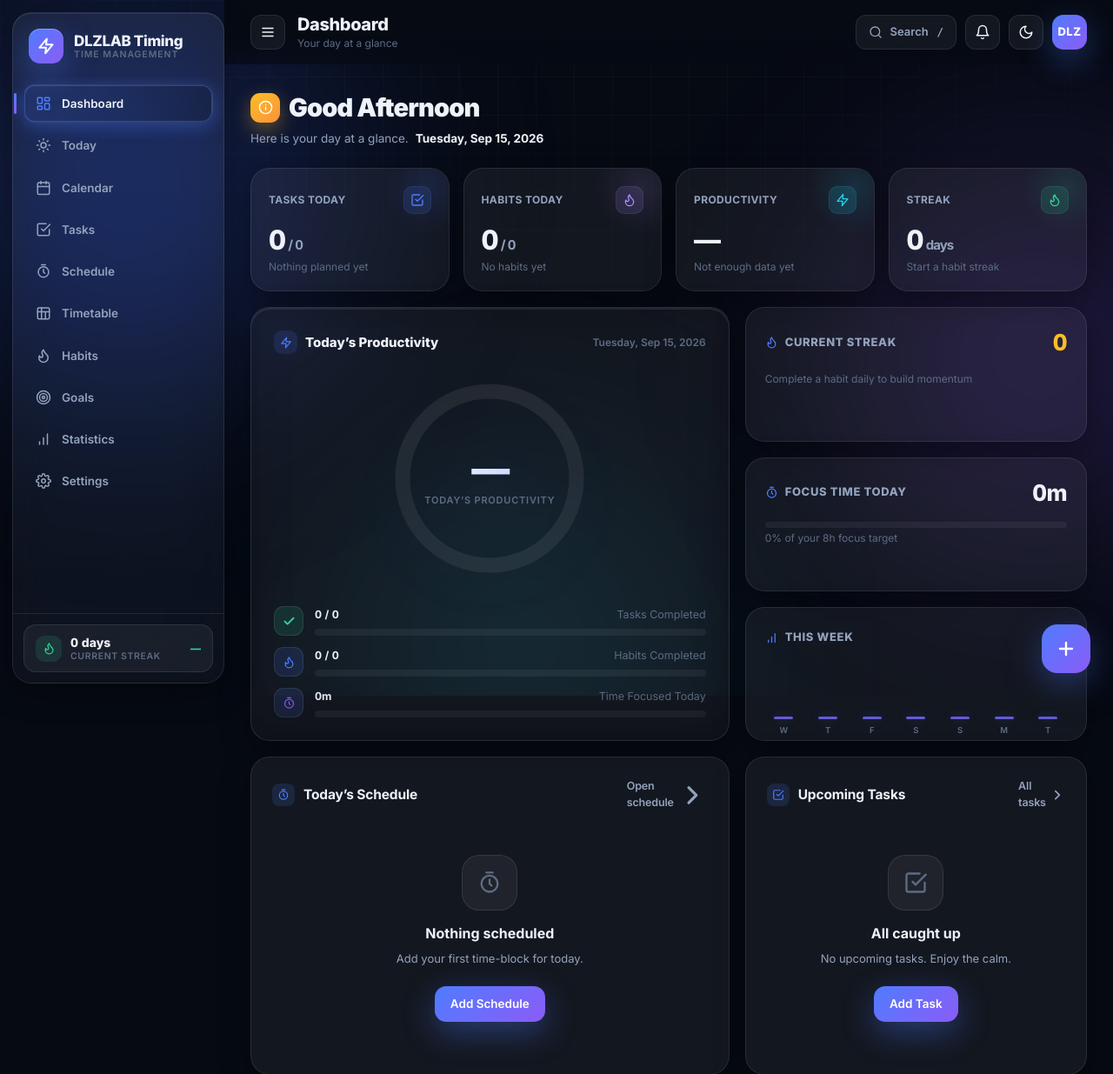
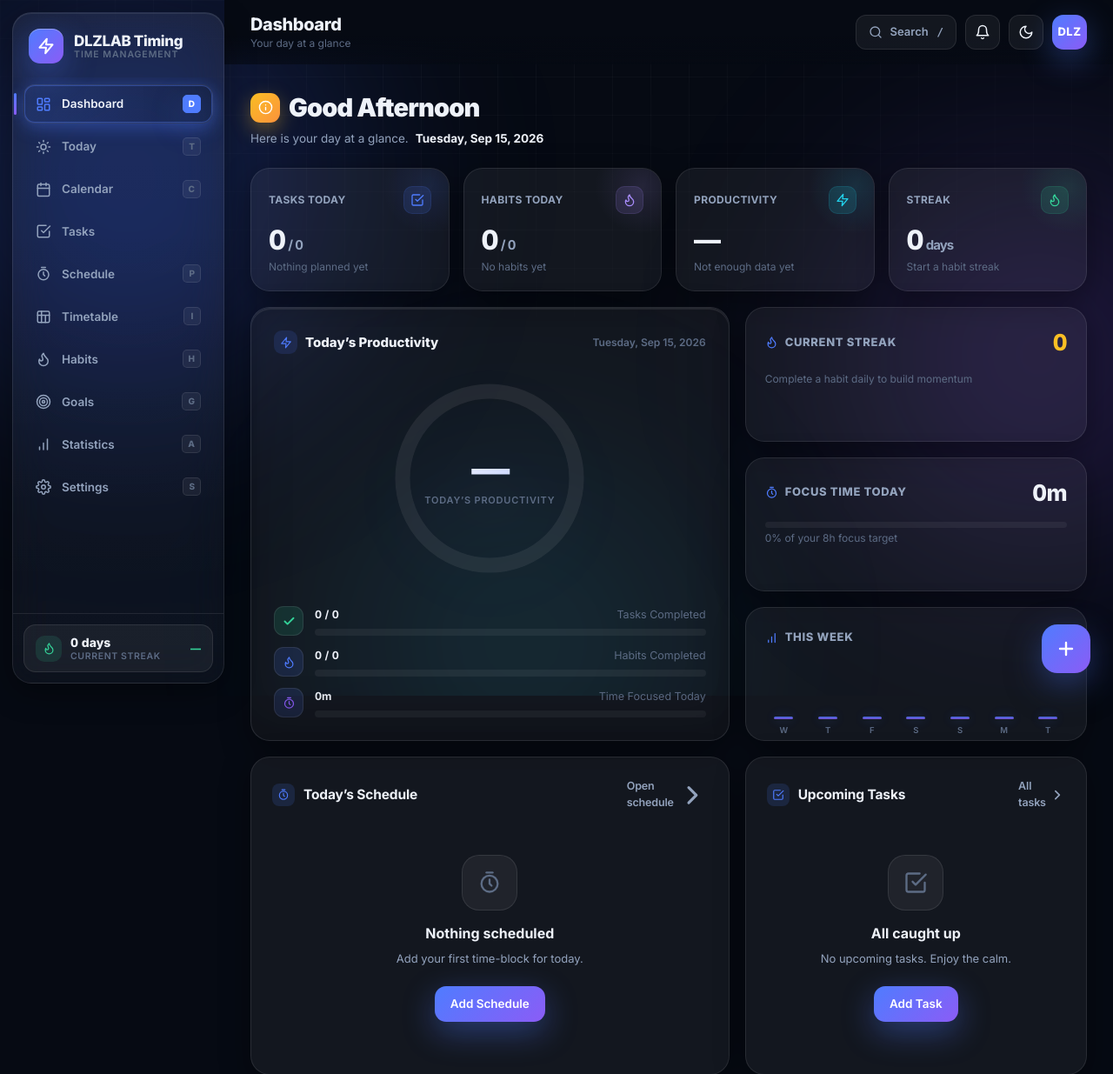
Before and after one commit to DLZLAB/DLZLAB.github.io, a PHP site: page /timetable/ in a window 1280 px wide. Shown: the top 1235 px of the page at 87% size. Run offline with PHP 8.4, Linux system fonts and the light colour scheme.

Commit message:
Add keyboard shortcuts D/T/C/P/I/H/G/A/S for navigation

```diff
--- a/timetable/css/layout.css
+++ b/timetable/css/layout.css
@@ -1,4 +1,4 @@
-#app{display:flex;min-height:100dvh}
+#app{display:flex;min-height:100dvh;position:relative;z-index:1}
 
 #sidebar{
   position:fixed;inset:0 auto 0 0;width:var(--sidebar-w);z-index:120;
@@ -33,9 +33,17 @@
 .nav-item svg{width:18px;height:18px;flex:none}
 .nav-item .n-label{flex:1}
 .nav-item .n-count{
-  font-size:10.5px;font-weight:750;padding:2px 8px;border-radius:99px;
-  background:var(--accent-soft);color:var(--accent);font-variant-numeric:tabular-nums;
-}
+   font-size:10.5px;font-weight:750;padding:2px 8px;border-radius:99px;
+   background:var(--accent-soft);color:var(--accent);font-variant-numeric:tabular-nums;
+ }
+ .nav-item .n-shortcut{
+   font-size:10px;font-weight:800;padding:2px 6px;border-radius:5px;
+   background:var(--glass-bg);color:var(--text-muted);border:1px solid var(--glass-border);
+   font-variant-numeric:tabular-nums;flex:none;min-width:20px;text-align:center;
+ }
+ .nav-item.on .n-shortcut{
+   background:var(--accent);color:#fff;border-color:var(--accent);box-shadow:var(--shadow-accent);
+ }
 .nav-item.on{
   background:linear-gradient(90deg,var(--accent-soft),rgba(14,22,38,.2));
   color:var(--text-primary);border-color:var(--glass-border);
@@ -88,10 +96,10 @@
   background:var(--danger);box-shadow:0 0 8px var(--danger-glow);animation:pulse 2s ease infinite;
 }
 @keyframes pulse{0%,100%{opacity:1}50%{opacity:.45}}
-.menu-btn{display:none}
+.menu-btn{display:none!important}
 
 #scrim{
-  position:fixed;inset:0;background:rgba(3,6,12,.5);backdrop-filter:blur(4px);z-index:110;
+  position:fixed;inset:0;background:rgba(3,6,12,.5);z-index:110;
   opacity:0;pointer-events:none;transition:opacity var(--trans);
 }
 #scrim.show{opacity:1;pointer-events:auto}
--- a/timetable/js/app.js
+++ b/timetable/js/app.js
@@ -8,16 +8,16 @@
   });
 
   const NAV = [
-    { route: 'dashboard', label: 'Dashboard', icon: 'dashboard' },
-    { route: 'today', label: 'Today', icon: 'today' },
-    { route: 'calendar', label: 'Calendar', icon: 'calendar' },
-    { route: 'tasks', label: 'Tasks', icon: 'tasks' },
-    { route: 'schedule', label: 'Schedule', icon: 'schedule' },
-    { route: 'timetable', label: 'Timetable', icon: 'timetable' },
-    { route: 'habits', label: 'Habits', icon: 'habits' },
-    { route: 'goals', label: 'Goals', icon: 'goals' },
-    { route: 'statistics', label: 'Statistics', icon: 'statistics' },
-    { route: 'settings', label: 'Settings', icon: 'settings' }
+    { route: 'dashboard', label: 'Dashboard', icon: 'dashboard', shortcut: 'D' },
+    { route: 'today', label: 'Today', icon: 'today', shortcut: 'T' },
+    { route: 'calendar', label: 'Calendar', icon: 'calendar', shortcut: 'C' },
+    { route: 'tasks', label: 'Tasks', icon: 'tasks', shortcut: null },
+    { route: 'schedule', label: 'Schedule', icon: 'schedule', shortcut: 'P' },
+    { route: 'timetable', label: 'Timetable', icon: 'timetable', shortcut: 'I' },
+    { route: 'habits', label: 'Habits', icon: 'habits', shortcut: 'H' },
+    { route: 'goals', label: 'Goals', icon: 'goals', shortcut: 'G' },
+    { route: 'statistics', label: 'Statistics', icon: 'statistics', shortcut: 'A' },
+    { route: 'settings', label: 'Settings', icon: 'settings', shortcut: 'S' }
   ];
 
   const SUB = {
@@ -33,11 +33,42 @@
     settings: 'Preferences & data'
   };
 
-  function buildNav() {
+  function initStarfield() {
+  const container = document.getElementById('starfield');
+  if (!container) return;
+  container.innerHTML = '';
+  const count = window.innerWidth < 700 ? 80 : 160;
+  const colors = ['#ffffff', '#00e5ff', '#7c4dff', '#ffc857'];
+  const frag = document.createDocumentFragment();
+  for (let i = 0; i < count; i++) {
+    const s = document.createElement('div');
+    s.className = 'star';
+    const size = (Math.random() * 2.2 + 0.4).toFixed(1);
+    s.style.width = size + 'px';
+    s.style.height = size + 'px';
+    s.style.left = (Math.random() * 100) + '%';
+    s.style.top = (Math.random() * 100) + '%';
+    s.style.background = colors[Math.floor(Math.random() * colors.length)];
+    s.style.setProperty('--dur', (Math.random() * 3 + 2).toFixed(1) + 's');
+    s.style.setProperty('--delay', (Math.random() * 4).toFixed(1) + 's');
+    s.style.setProperty('--base-opacity', (Math.random() * 0.4 + 0.2).toFixed(2));
+    frag.appendChild(s);
+  }
+  container.appendChild(frag);
+}
+
+let starfieldTimer = null;
+function debouncedStarfield() {
+  clearTimeout(starfieldTimer);
+  starfieldTimer = setTimeout(initStarfield, 200);
+}
+
+function buildNav() {
     const nav = document.getElementById('nav');
     nav.innerHTML = NAV.map(function (n) {
       return '<a class="nav-item" data-route="' + n.route + '" href="#/' + n.route + '">' +
         Icons.get(n.icon) + '<span class="n-label">' + n.label + '</span>' +
+        (n.shortcut ? '<span class="n-shortcut">' + n.shortcut + '</span>' : '') +
         (n.route === 'tasks'
           ? '<span class="n-count hidden" id="navTaskCount"></span>'
           : n.route === 'habits'
@@ -146,20 +177,23 @@
     });
   }
 
-  function moreSheet() {
+function moreSheet() {
     const links = NAV.filter(function (n) {
       return ['dashboard', 'calendar', 'tasks', 'habits'].indexOf(n.route) < 0;
     });
-    UI.sheet('<div style="display:grid;grid-template-columns:1fr 1fr;gap:9px">' +
+    var overlay = UI.sheet('<div style="display:grid;grid-template-columns:1fr 1fr;gap:9px">' +
       links.map(function (n) {
         return '<button class="btn" data-action="sheet-nav" data-route="' + n.route + '" style="justify-content:flex-start;gap:10px;padding:12px 14px">' +
           '<span style="color:var(--accent);display:grid;place-items:center;width:20px;height:20px">' + Icons.get(n.icon) + '</span>' + n.label + '</button>';
       }).join('') +
-      '</div>').querySelectorAll('[data-action="sheet-nav"]').forEach(function (b) {
+      '</div>');
+    overlay.querySelectorAll('[data-action="sheet-nav"]').forEach(function (b) {
       b.addEventListener('click', function () {
         Router.navigate(b.dataset.route);
+        overlay.remove();
       });
     });
+    overlay.addEventListener('mousedown', function (e) { if (e.target === overlay) overlay.remove(); });
   }
 
   function closeDrawer() {
@@ -176,8 +210,13 @@
     else if (e.key === 'h' || e.key === 'H') { e.preventDefault(); UI.habitModal(null); }
     else if (e.key === 't' || e.key === 'T') { e.preventDefault(); Router.navigate('today'); }
     else if (e.key === 'c' || e.key === 'C') { e.preventDefault(); Router.navigate('calendar'); }
-    else if (e.key === '/') { e.preventDefault(); UI.searchModal(); }
-  }
+else if (e.key === '/') { e.preventDefault(); UI.searchModal(); }
+     else if (e.key === 's' || e.key === 'S') { e.preventDefault(); Router.navigate('settings'); }
+     else if (e.key === 'g' || e.key === 'G') { e.preventDefault(); Router.navigate('goals'); }
+     else if (e.key === 'a' || e.key === 'A') { e.preventDefault(); Router.navigate('statistics'); }
+     else if (e.key === 'p' || e.key === 'P') { e.preventDefault(); Router.navigate('schedule'); }
+     else if (e.key === 'd' || e.key === 'D') { e.preventDefault(); Router.navigate('dashboard'); }
+   }
 
   function registerSW() {
     if (!('serviceWorker' in navigator)) return;
@@ -189,6 +228,8 @@
   }
 
   async function boot() {
+    initStarfield();
+    window.addEventListener('resize', debouncedStarfield);
     if (window.Lock && Lock.isSetup()) Lock.lock();
     buildNav();
     await State.init();
```
